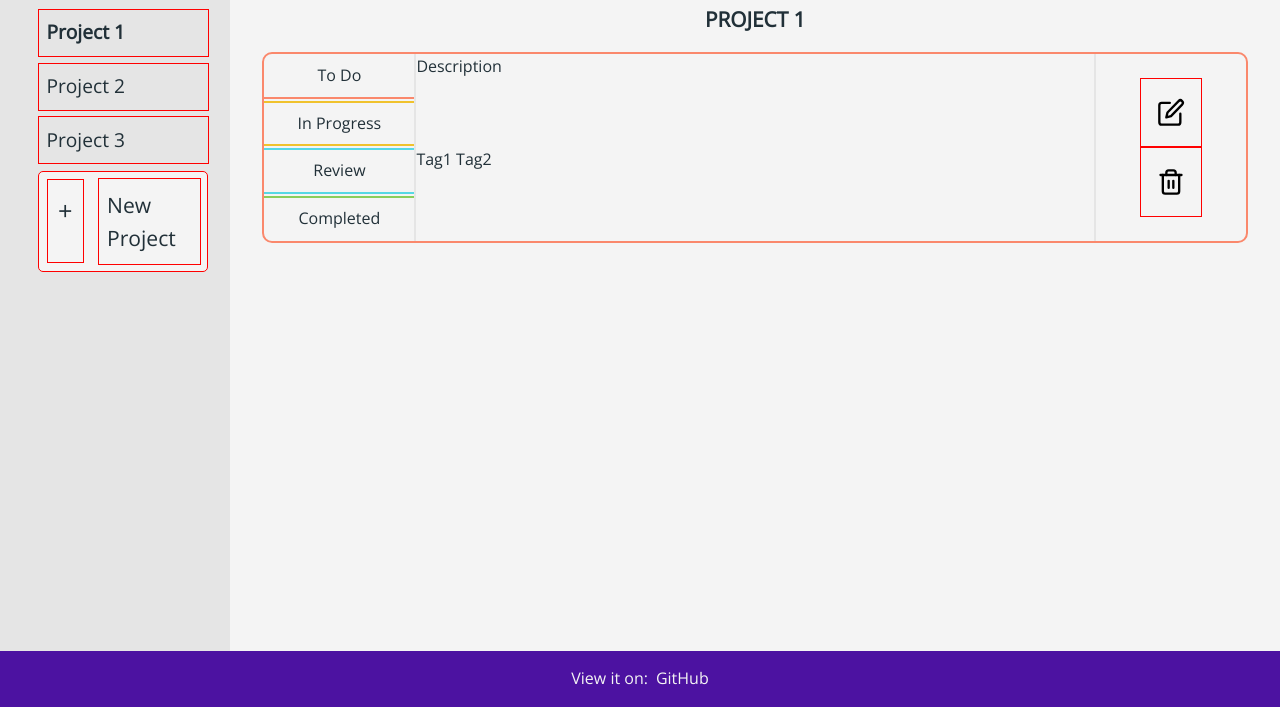
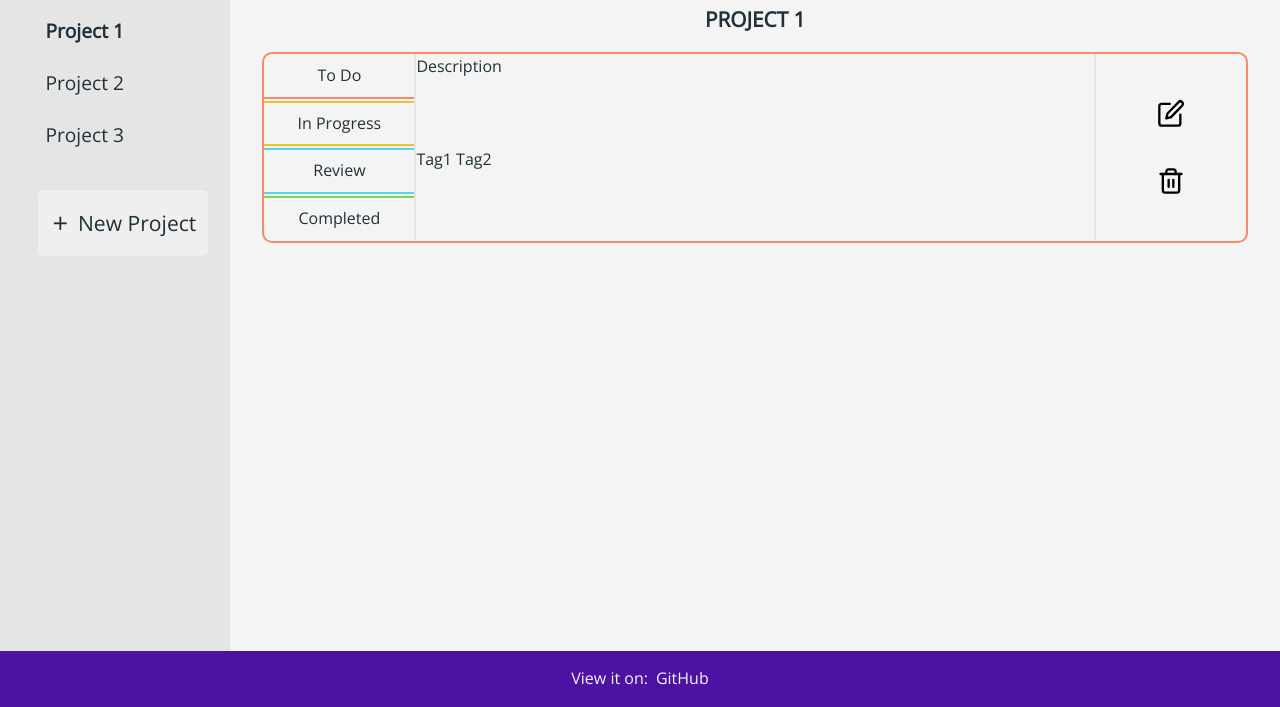
Before and after one commit to lenablechmann/devBoardApp, a plain HTML site: page dist/index.html in a window 1280 px wide. Shown: the part 93-800 px from the top of the page. Drawn offline with nearby package versions, Linux system fonts and the light colour scheme; files whose address does not match are found by name.

Commit message:
layout sidenav in grey

```diff
--- a/src/style.scss
+++ b/src/style.scss
@@ -83,7 +83,6 @@
 	.project-list {
 
 		* {
-			border: 1px solid red;
 			margin: 0.3em;
 			padding: 0.4em;
 		}
@@ -94,15 +93,21 @@
 		justify-content: center;
 		flex-grow: 1;
 		padding: 0;
+		margin-top: 1.5em;
 
 		.plus-sign {
 			display: flex;
-			align-content: center;
+			align-self: center;
+			justify-self: center;
+			margin: 0;
+			padding-right: 0.2em;
 		}
 		.new-project {
 			display: flex;
 			align-items: center;
 			justify-content: center;
+			margin: 0;
+			padding-left: 0.2em;
 		}
 	}
 }
@@ -151,7 +156,6 @@
 		img {
 			width: 1.8em;
 			padding: 1.2em 1em;
-			border: 1px solid red;
 
 		}
 	}
@@ -246,19 +250,36 @@
 	.project-list {
 		font-size: 1.2em;
 
+		.project-selector:hover, .project-selector:active {
+			background-color: rgba($color-light, 0.6);
+			border-radius: 5px;
+			cursor: pointer;
+		}
+
 		.project--selected {
 			font-weight: bold;
 		}
 	}
 	.add-project {
-		background-color: $color-light;
 		color: $color-text-dark;
-		border-radius: 5px;
+		background-color: rgba($color-light, 0.7);
+		border-radius: 5%;
 		font-family: $font-stack;
 		font-size: 1.1em;
 
 		.plus-sign {
-			font-size: 1.2em;
+			font-size: 1.3em;
+		}
+	}
+	.add-project:hover {
+		background-color: $color-light;
+		border-radius: 5px;
+		font-family: $font-stack;
+		cursor: pointer;
+		color: $color-bg-dark;
+
+		.plus-sign {
+			font-weight: bold;
 		}
 	}
 }
```
Also changed, not shown: dist/css/style.css.
